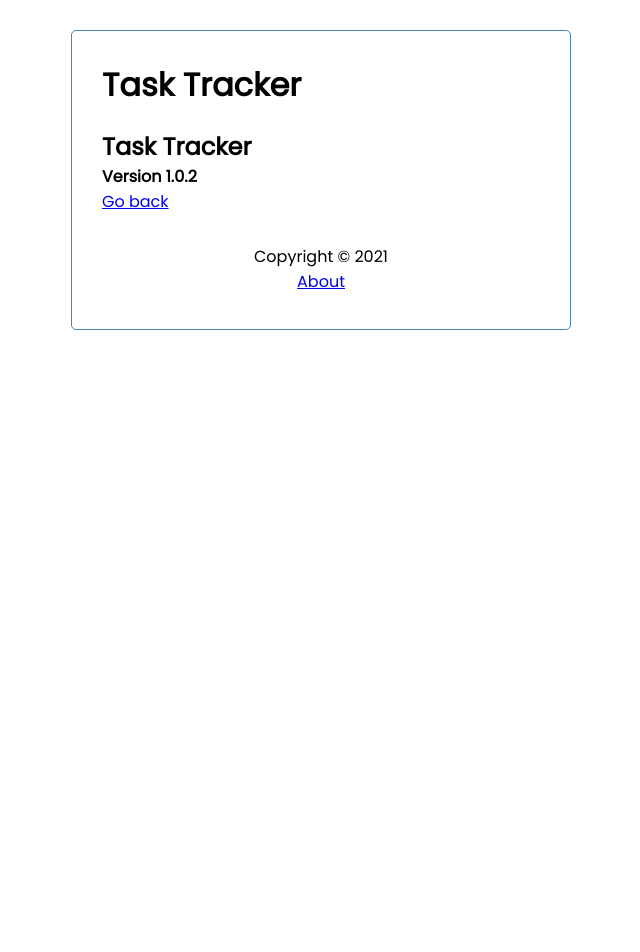
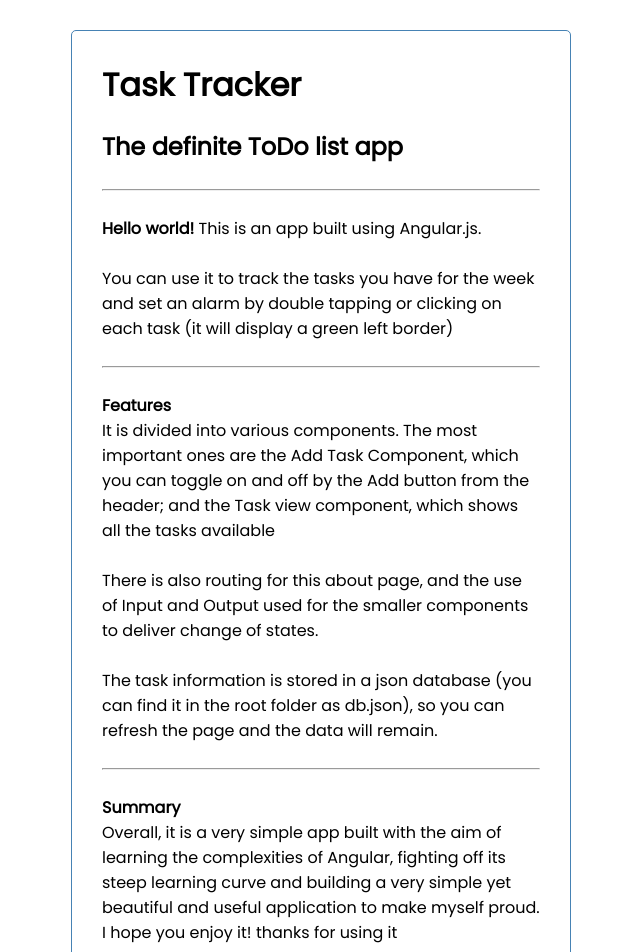
Before and after one commit to iamnachoj/Task-Tracker, an Angular app: page /about in a window 1280 px wide. Shown: the top 952 px of the page, without its empty margins (319-959 px from the left). Before the commit the page ends 800 px from the top, so only its background shows below. Built offline with nearby package versions, Linux system fonts and the light colour scheme.

Commit message:
add content to about and footer

```diff
--- a/src/app/components/about/about.component.html
+++ b/src/app/components/about/about.component.html
@@ -1,5 +1,32 @@
 <div>
-  <h2>Task Tracker</h2>
-  <h4>Version 1.0.2</h4>
+  <h2>The definite ToDo list app</h2>
+  <br><hr><br>
+  <p><b>Hello world!</b> This is an app built using Angular.js.</p>
+  <br>
+  <p>You can use it to track the tasks you have for the week and set an alarm
+    by double tapping or clicking on each task (it will display a green left border)
+  </p>
+  <br><hr><br>
+  <h4>Features</h4>
+  <p>It is divided into various components. The most important ones are the
+    Add Task Component, which you can toggle on and off by the Add button from
+  the header; and the Task view component, which shows all the tasks available </p>
+  <br>
+  <p>There is also routing for this about page, and the use of Input and Output
+    used for the smaller components to deliver change of states. </p>
+  <br>
+  <p>The task information is stored in a json database (you can find it in the
+    root folder as db.json), so you can refresh the page and the data will
+    remain.
+  </p>
+  <br><hr><br>
+  <h4>Summary</h4>
+  <p>Overall, it is a very simple app built with the aim of learning the complexities
+    of Angular, fighting off its steep learning curve and building a very simple
+    yet beautiful and useful application to make myself proud.
+  </p>
+  <p>I hope you enjoy it! thanks for using it</p>
+  <br><hr><br>
+  <h5>Version 1.0.2</h5>
   <a routerLink="/">Go back</a>
 </div>
--- a/src/app/components/footer/footer.component.html
+++ b/src/app/components/footer/footer.component.html
@@ -1,4 +1,5 @@
 <footer>
+  <h5>Made with ♥ by Ignacio Jimenez</h5>
   <p>Copyright &copy; 2021</p>
   <a routerLink="/about">About</a>
 </footer>
```
